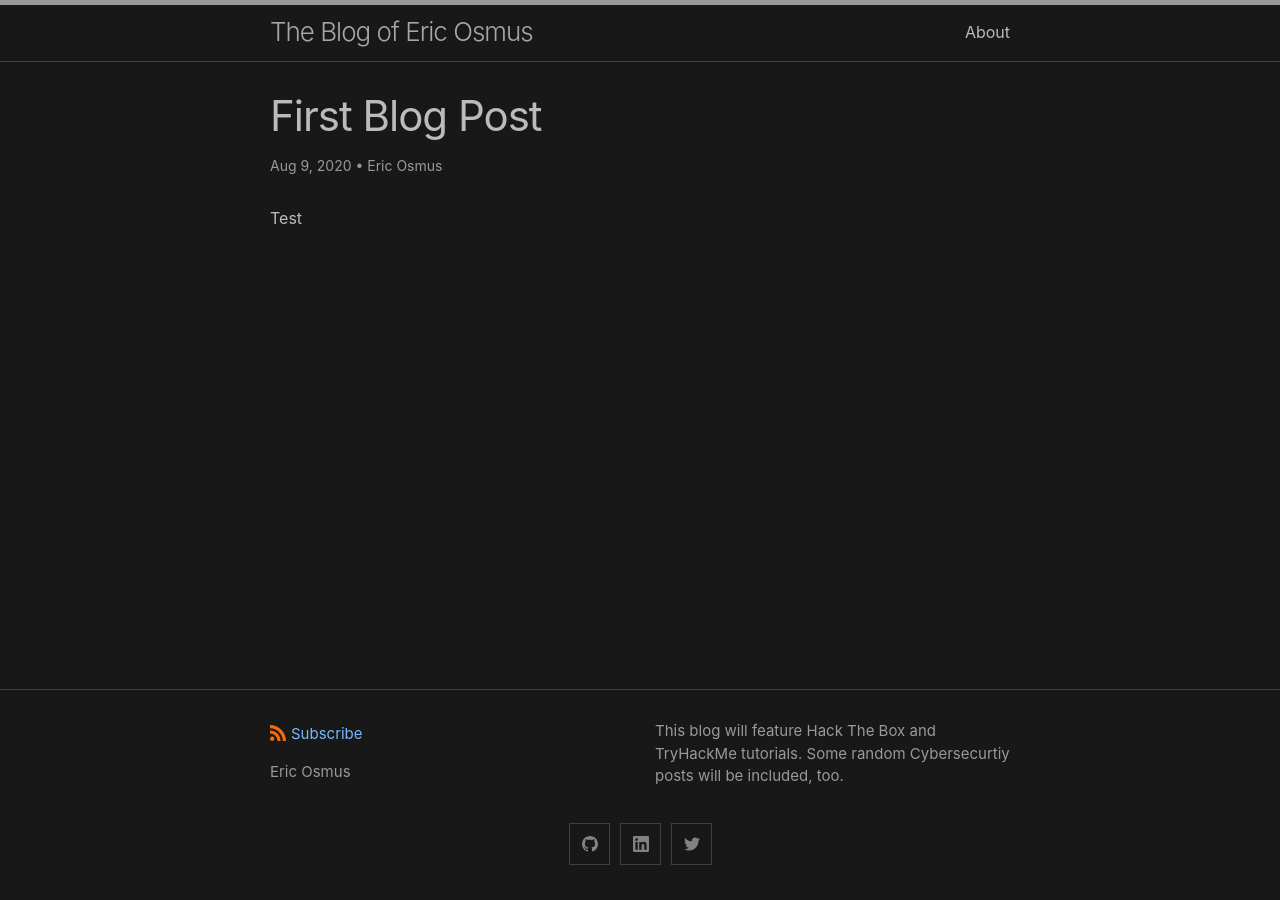
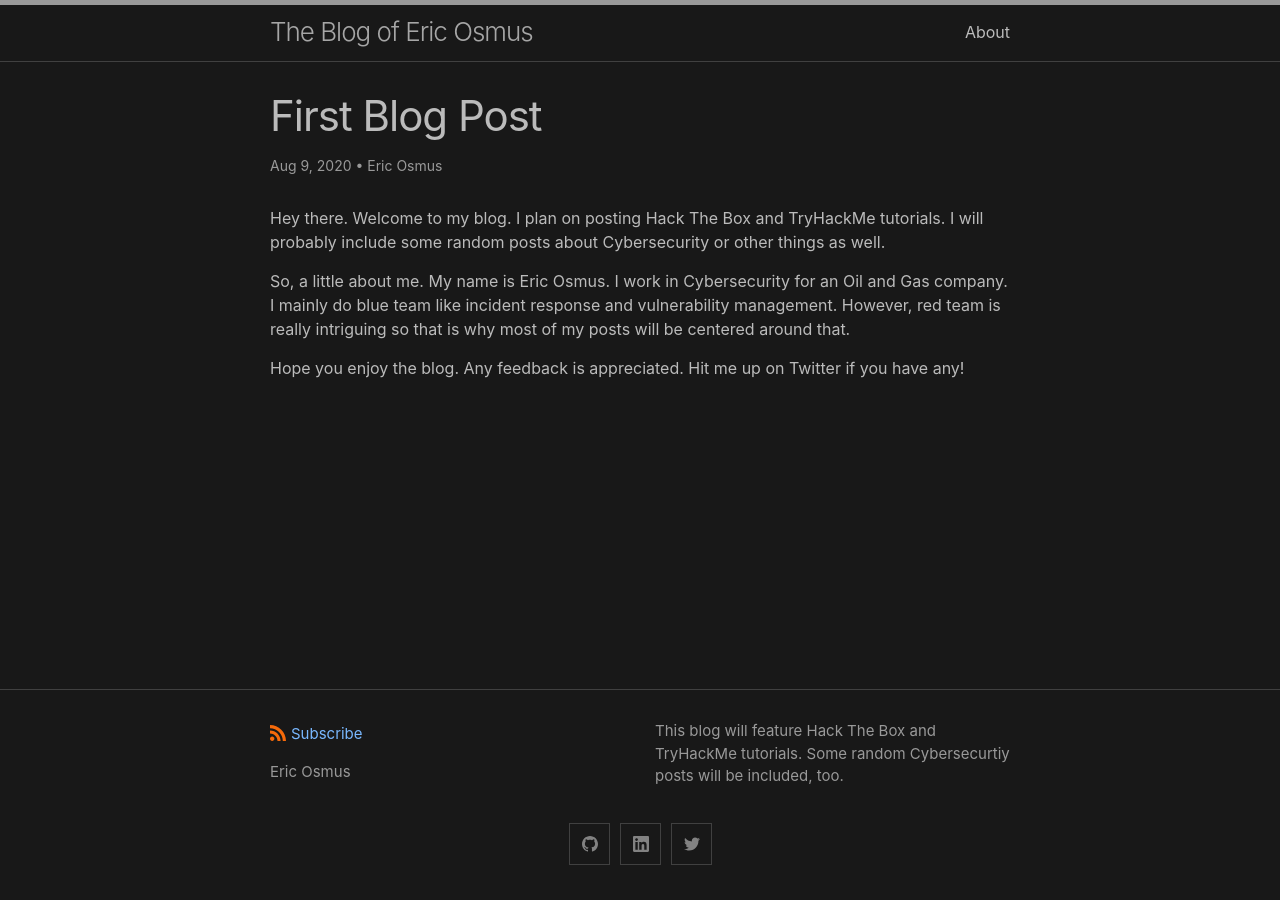
Before and after one commit to osmuse/blog, a Jekyll site: the page built from _posts/2020-08-09-First-Blog-Post.md, in a window 1280 px wide. Built offline with Jekyll 4.4.1, drawn with Linux system fonts in a browser that asks for light colours.

Commit message:
Update 2020-08-09-First-Blog-Post.md

```diff
--- a/_posts/2020-08-09-First-Blog-Post.md
+++ b/_posts/2020-08-09-First-Blog-Post.md
@@ -3,4 +3,8 @@ layout: post
 title: "First Blog Post"
 author: Eric Osmus
 ---
-Test
+Hey there. Welcome to my blog. I plan on posting Hack The Box and TryHackMe tutorials. I will probably include some random posts about Cybersecurity or other things as well.
+
+So, a little about me. My name is Eric Osmus. I work in Cybersecurity for an Oil and Gas company. I mainly do blue team like incident response and vulnerability management. However, red team is really intriguing so that is why most of my posts will be centered around that.
+
+Hope you enjoy the blog. Any feedback is appreciated. Hit me up on Twitter if you have any!
```
